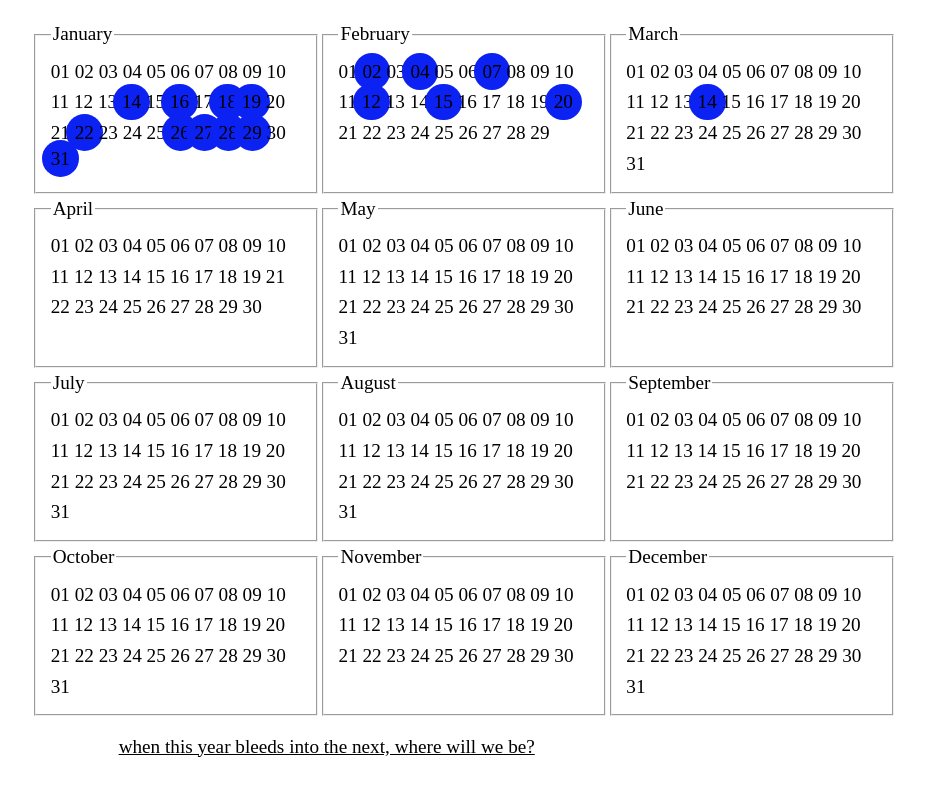
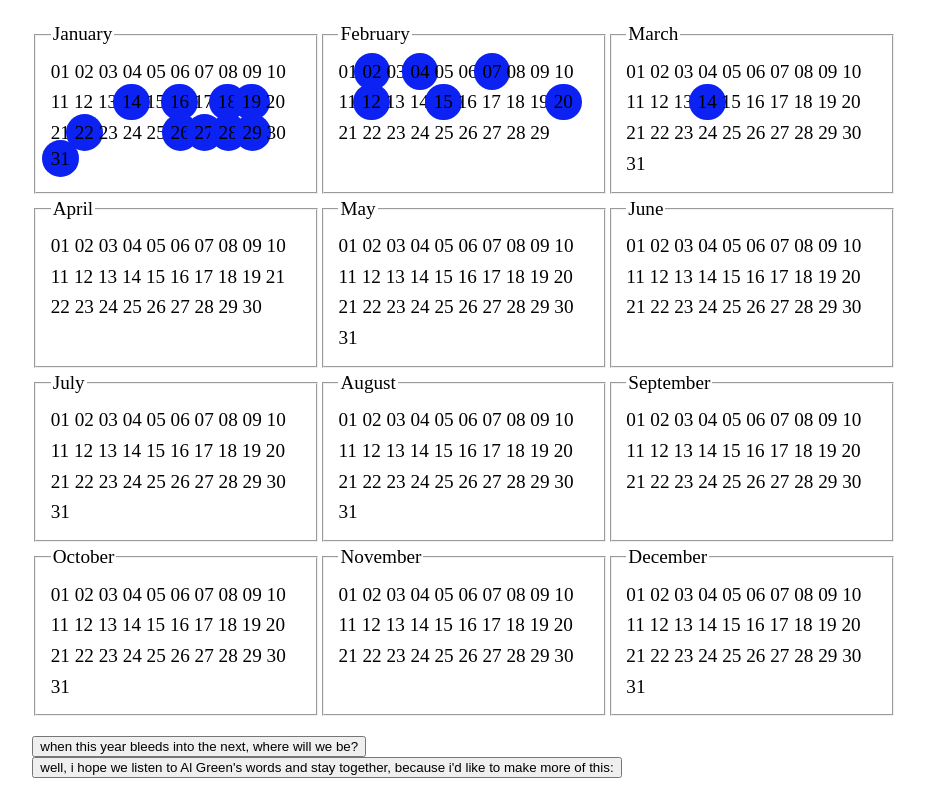
Before and after one commit to kiaraputrilia/Personal, a plain HTML site: page poems/calendar.html in a window 1280 px wide. Shown: the whole page, without its empty margins (176-1101 px from the left). Drawn offline with Linux system fonts and the light colour scheme.

Commit message:
added a new pop up page

```diff
--- a/poems/calendar.html
+++ b/poems/calendar.html
@@ -631,8 +631,24 @@
         </fieldset>
     </div>
 
-<p>&nbsp;&nbsp;&nbsp;&nbsp;&nbsp;&nbsp;&nbsp;&nbsp;&nbsp;&nbsp;&nbsp;&nbsp;&nbsp;&nbsp;&nbsp;&nbsp;&nbsp;&nbsp;<a href= "original_bbb961cf429e3acb8caca2325299aecf.jpeg">when this year bleeds into the next, where will we be?</a></p>
+<p>
+    <button onclick="myFunction()">when this year bleeds into the next, where will we be?</button>
+    <button onclick="myFunction2()">well, i hope we listen to Al Green's words and stay together, because i'd like to make more of this:</button>
 
+</p>
 
 </body>
+<script>
+    function myFunction() {
+      window.open("https://kiaraputrilia.github.io/for-you/poems/original_bbb961cf429e3acb8caca2325299aecf.jpeg", "_blank", "toolbar=yes,scrollbars=yes,resizable=yes,top=300,left=380,width=1184,height=828");
+      var myWindow = window.open("", "MsgWindow", "top=100,left=400,width=200,height=100");
+  myWindow.document.write("wow, it's been months since I last looked at this webpage, and damn Kiara a few months ago really b asking me this now?? - jan 18, 2023..updating this site while you're sleeping on FaceTime :p");
+    }
+    function myFunction2() {
+var myWindow = window.open("", "MsgWindow", "top=250,left=600,width=650,height=450");
+  myWindow.document.write("<b>COPY AND PASTE THIS:</b> https://www.google.com/maps/d/u/0/edit?mid=1nwP_jMuPdUVdhpBv2uNYCibXfO_zleE&usp=sharing");
+
+}
+
+</script>
 </html>
```
Also changed, not shown: 3 other files.
